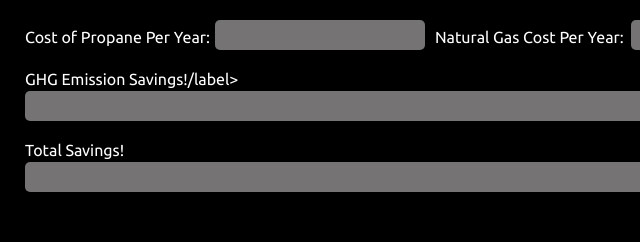
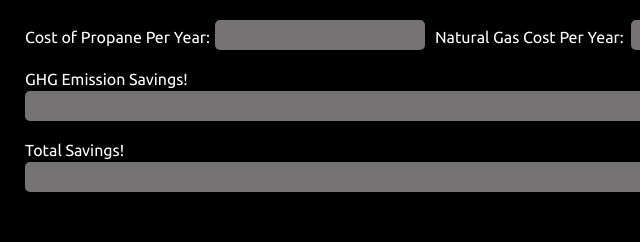
Before and after one commit to AtcoCostSavingCalculator/AtcoCostSavingCalculator.github.io, a plain HTML site: page index.html in a window 1280 px wide. Shown: the part 1251-1493 px from the top of the page, 195-835 px from the left. Drawn offline with nearby package versions, Linux system fonts and the light colour scheme.

Commit message:
Update index.html

```diff
--- a/index.html
+++ b/index.html
@@ -72,7 +72,7 @@
                 <input type="text" id="natgascost" name="natgascost" readonly>
             </div>
 
-            <label for = "CO2saving">GHG Emission Savings!/label>
+            <label for = "CO2saving">GHG Emission Savings!</label>
             <input type = "text" id = "CO2saving" name = "CO2saving" readonly>
 
             <label for = "natsaving">Total Savings!</label>
```
